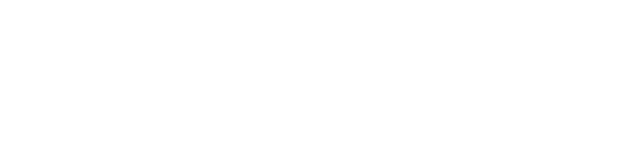
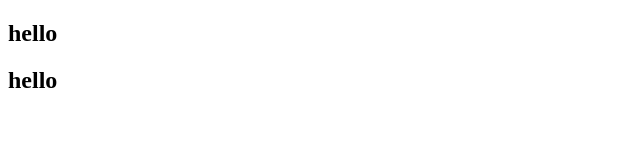
Before and after one commit to pelqimDS/MyProject, a plain HTML site: page index.html in a window 1280 px wide. Shown: the whole page, without its empty margins (0-640 px from the left). Drawn offline with Linux system fonts and the light colour scheme.

Commit message:
Added JS file and added h2 in index.html

```diff
--- a/index.html
+++ b/index.html
@@ -7,5 +7,9 @@
 </head>
 <body>
 
+    <h2>hello</h2>
+
+    <h2>hello</h2>
+
 </body>
 </html>
```
Also changed, not shown: script.js (added).
